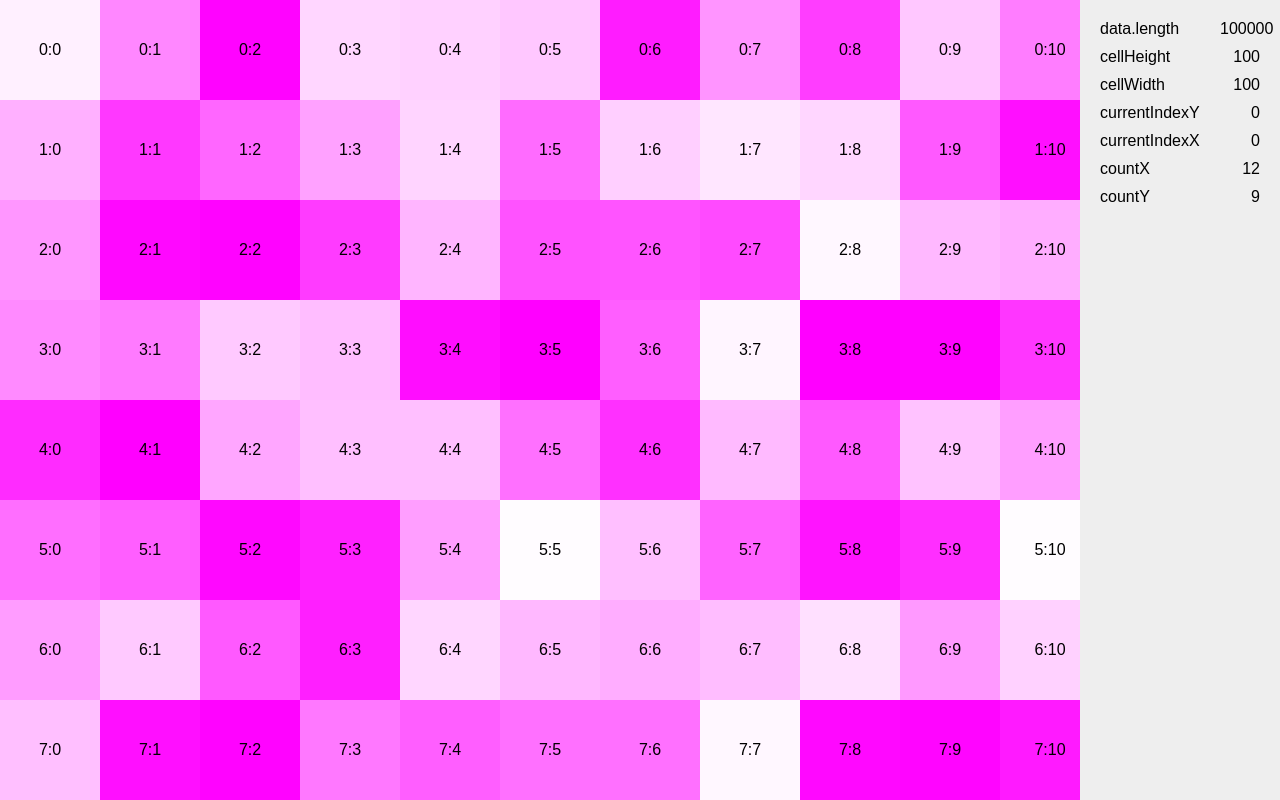
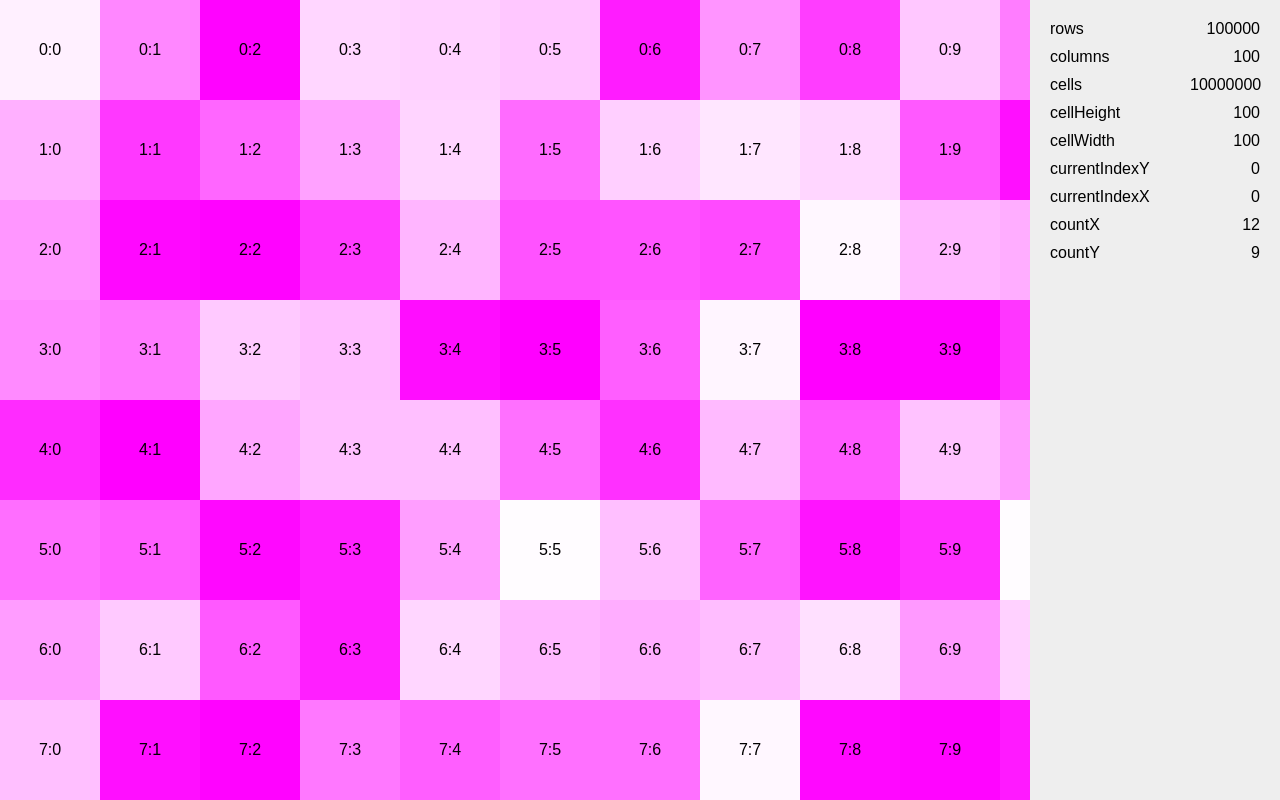
Before and after one commit to cjroth/bigscroll, a plain HTML site: page index.html in a window 1280 px wide. Drawn offline with Linux system fonts and the light colour scheme.

Commit message:
debugger

```diff
--- a/index.html
+++ b/index.html
@@ -26,7 +26,7 @@
             #debug {
                 top: 0;
                 right: 0;
-                width: 200px;
+                width: 250px;
                 height: 100vh;
                 background: #eee;
                 padding: 20px;
@@ -35,13 +35,13 @@
             }
             #debug > dt {
                 display: inline-block;
-                width: 75%;
+                width: 66.66%;
                 margin: 0 0 10px 0;
             }
             #debug > dd {
                 text-align: right;
                 display: inline-block;
-                width: 25%;
+                width: 33.33%;
                 margin: 0 0 10px 0;
             }
         </style>
@@ -58,7 +58,7 @@
         cell.setAttribute('class', 'cell')
         cell.contentEditable = true
 
-        let ny = 100000, nx = 100
+        let ny = 1e5, nx = 100
         let data = []
         for (let i = 0; i < ny; i++) {
             let row = []
--- a/virtual-scroll.js
+++ b/virtual-scroll.js
@@ -56,7 +56,9 @@ class VirtualScroll {
         this.element.style.overflow = 'hidden'
 
         this.updateDebugBox = VirtualScroll.createDebugBox({
-            'data.length': this.data.length,
+            'rows': this.data.length,
+            'columns': this.getColumnCount(),
+            'cells': this.data.length * this.getColumnCount(),
             'cellHeight': this.cellHeight,
             'cellWidth': this.cellWidth,
             'currentIndexY': this.currentIndexY,
```
